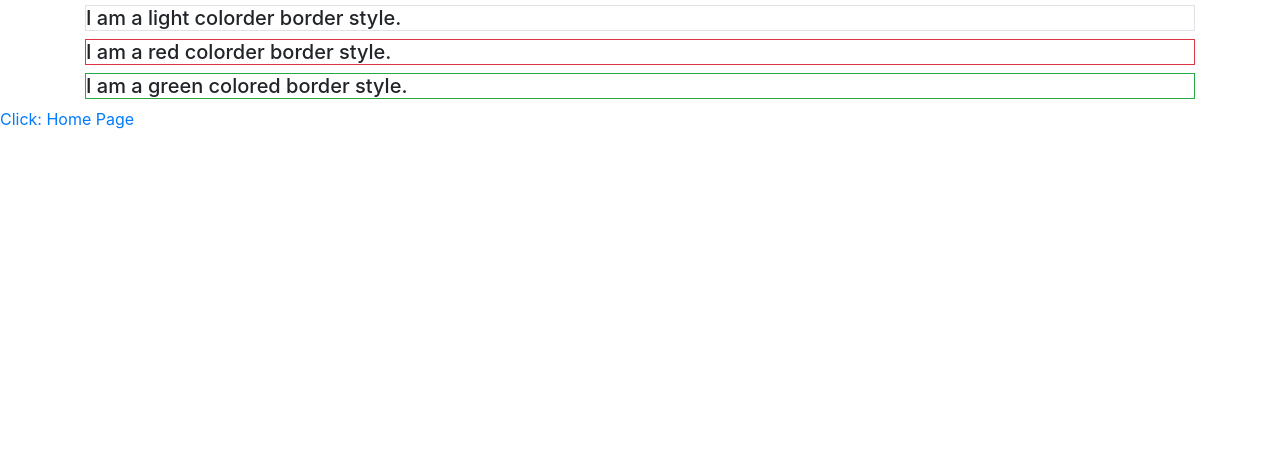
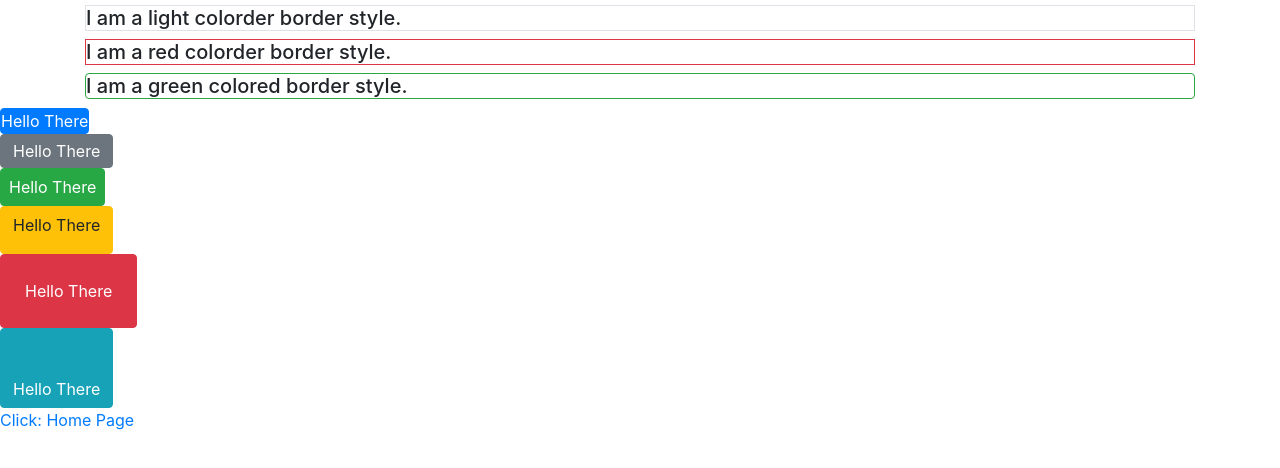
Before and after one commit to jacurtis813/bootstrap-four, a plain HTML site: page indextwo.html in a window 1280 px wide. Shown: the part 118-586 px from the top of the page. Drawn offline with nearby package versions, Linux system fonts and the light colour scheme.

Commit message:
Continue the video lecture walk through. Bootstrap Utilities, understand how to use the border class and how to work with the margin and the padding when. Update the README file.

```diff
--- a/indextwo.html
+++ b/indextwo.html
@@ -22,9 +22,18 @@
 
         <h5 class="border border-danger">I am a red colorder border style.</h5>
 
-        <h5 class="border border-success">I am a green colored border style.</h5>
+        <h5 class="border border-success rounded">I am a green colored border style.</h5>
     </div>
     <!-- End of border styles -->
+
+    <!-- Button style, How to-->
+    <button class="btn btn-primary p-0">Hello There</button><br />
+    <button class="btn btn-secondary py-1">Hello There</button><br />
+    <button class="btn btn-success px-2">Hello There</button><br />
+    <button class="btn btn-warning pb-3">Hello There</button><br />
+    <button class="btn btn-danger p-4">Hello There</button><br />
+    <button class="btn btn-info pt-5">Hello There</button><br />
+    <!-- End of Button -->
 
     <a type="link" href="index.html">Click: Home Page</a>
 
```
Also changed, not shown: index.html (+2 -0 lines), 1 other file. Lines whose indentation alone changed are shown as unchanged.
